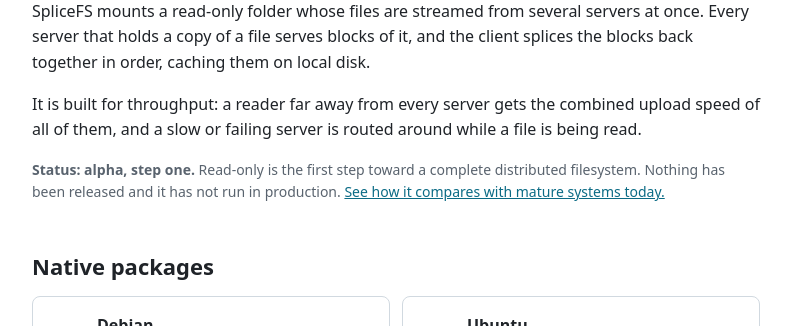
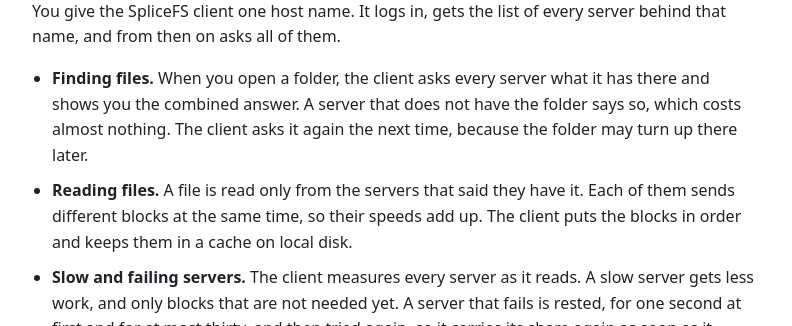
Before and after one commit to SpliceFS/org-site, a plain HTML site: page site/index.html in a window 1280 px wide. Shown: the part 207-533 px from the top of the page, without its empty margins (244-1036 px from the left). Drawn offline with Linux system fonts and the light colour scheme.

Commit message:
Say on the home page how the system works
The introduction now describes what the client does: one host name leads
to every server, folders are the combined answer of all servers, a file is
read only from the servers that have it, and slow or failing servers get
less work and are tried again.

```diff
--- a/site/index.html
+++ b/site/index.html
@@ -4,7 +4,7 @@
 <meta charset="utf-8">
 <meta name="viewport" content="width=device-width, initial-scale=1">
 <title>SpliceFS</title>
-<meta name="description" content="SpliceFS mounts a read-only folder whose files are streamed from several servers at once.">
+<meta name="description" content="SpliceFS mounts the files of a cluster of servers as one read-only folder and reads each file from every server that has it, at the same time.">
 <style>
 :root {
   --bg: #ffffff;
@@ -53,6 +53,8 @@ p { margin: 0 0 16px; }
 .card span { display: block; font-size: 14px; color: var(--muted); }
 h2 { font-size: 22px; line-height: 1.3; margin: 48px 0 8px; }
 .small { font-size: 14px; color: var(--muted); }
+.how { padding-left: 20px; }
+.how li { margin: 0 0 10px; }
 .pkgs { display: grid; grid-template-columns: 1fr; gap: 12px; margin: 16px 0 0; padding: 0; list-style: none; }
 .pkg { display: flex; align-items: center; gap: 16px; padding: 16px; border: 1px solid var(--border); border-radius: 8px; }
 .pkg-logo { flex: 0 0 32px; width: 32px; height: 32px; }
@@ -95,8 +97,13 @@ footer { border-top: 1px solid var(--border); margin-top: 48px; padding: 24px 0
 <main>
   <div class="wrap">
     <h1>One folder, streamed from several servers at once</h1>
-    <p>SpliceFS mounts a read-only folder whose files are streamed from several servers at once. Every server that holds a copy of a file serves blocks of it, and the client splices the blocks back together in order, caching them on local disk.</p>
-    <p>It is built for throughput: a reader far away from every server gets the combined upload speed of all of them, and a slow or failing server is routed around while a file is being read.</p>
+    <p>You give the SpliceFS client one host name. It logs in, gets the list of every server behind that name, and from then on asks all of them.</p>
+    <ul class="how">
+      <li><strong>Finding files.</strong> When you open a folder, the client asks every server what it has there and shows you the combined answer. A server that does not have the folder says so, which costs almost nothing. The client asks it again the next time, because the folder may turn up there later.</li>
+      <li><strong>Reading files.</strong> A file is read only from the servers that said they have it. Each of them sends different blocks at the same time, so their speeds add up. The client puts the blocks in order and keeps them in a cache on local disk.</li>
+      <li><strong>Slow and failing servers.</strong> The client measures every server as it reads. A slow server gets less work, and only blocks that are not needed yet. A server that fails is rested, for one second at first and for at most thirty, and then tried again, so it carries its share again as soon as it recovers.</li>
+    </ul>
+    <p><a href="/how-it-works/">See it in pictures.</a></p>
     <p class="small"><strong>Status: alpha, step one.</strong> Read-only is the first step toward a complete distributed filesystem. Nothing has been released and it has not run in production. <a href="/compare/">See how it compares with mature systems today.</a></p>
     <h2>Native packages</h2>
     <ul class="pkgs">
```
